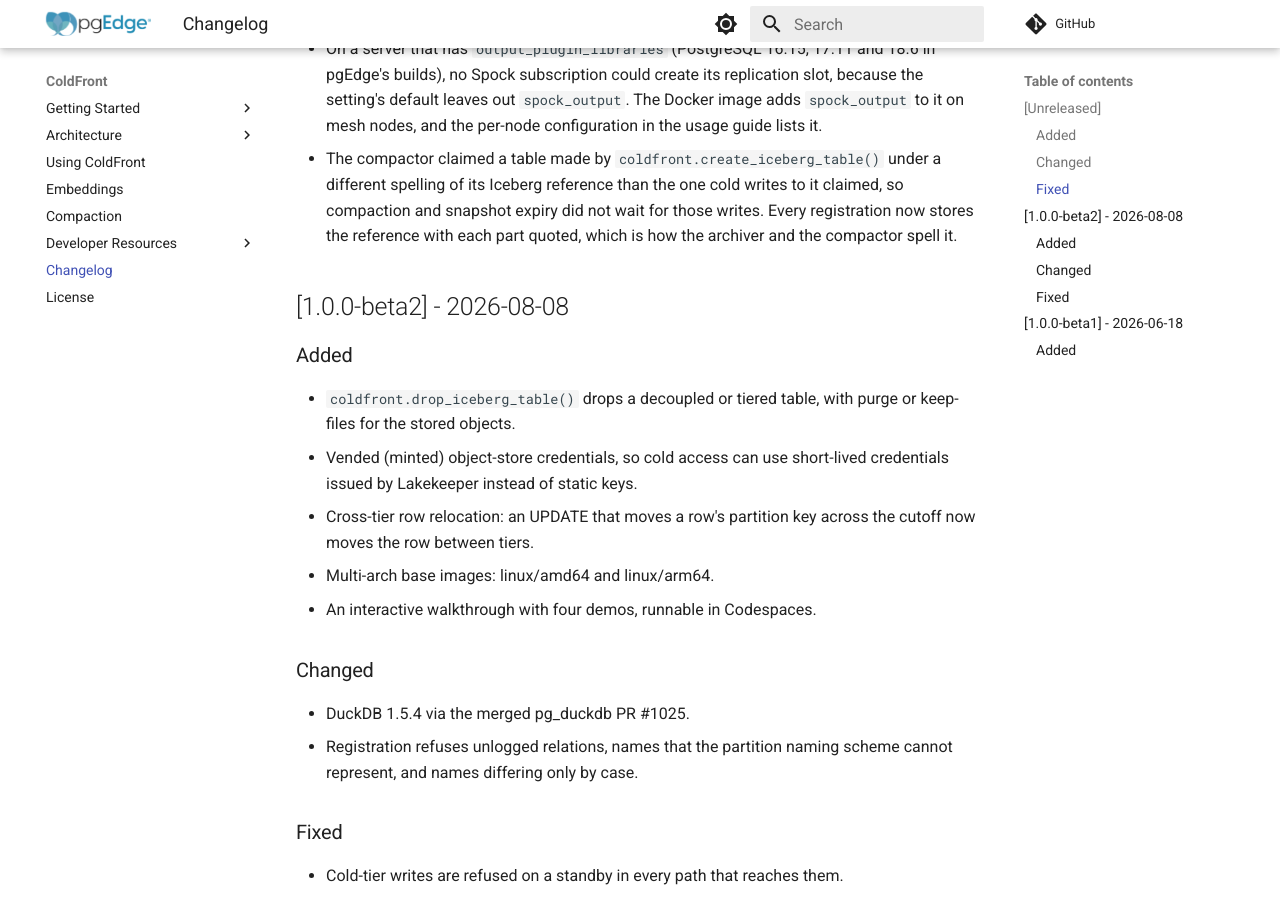
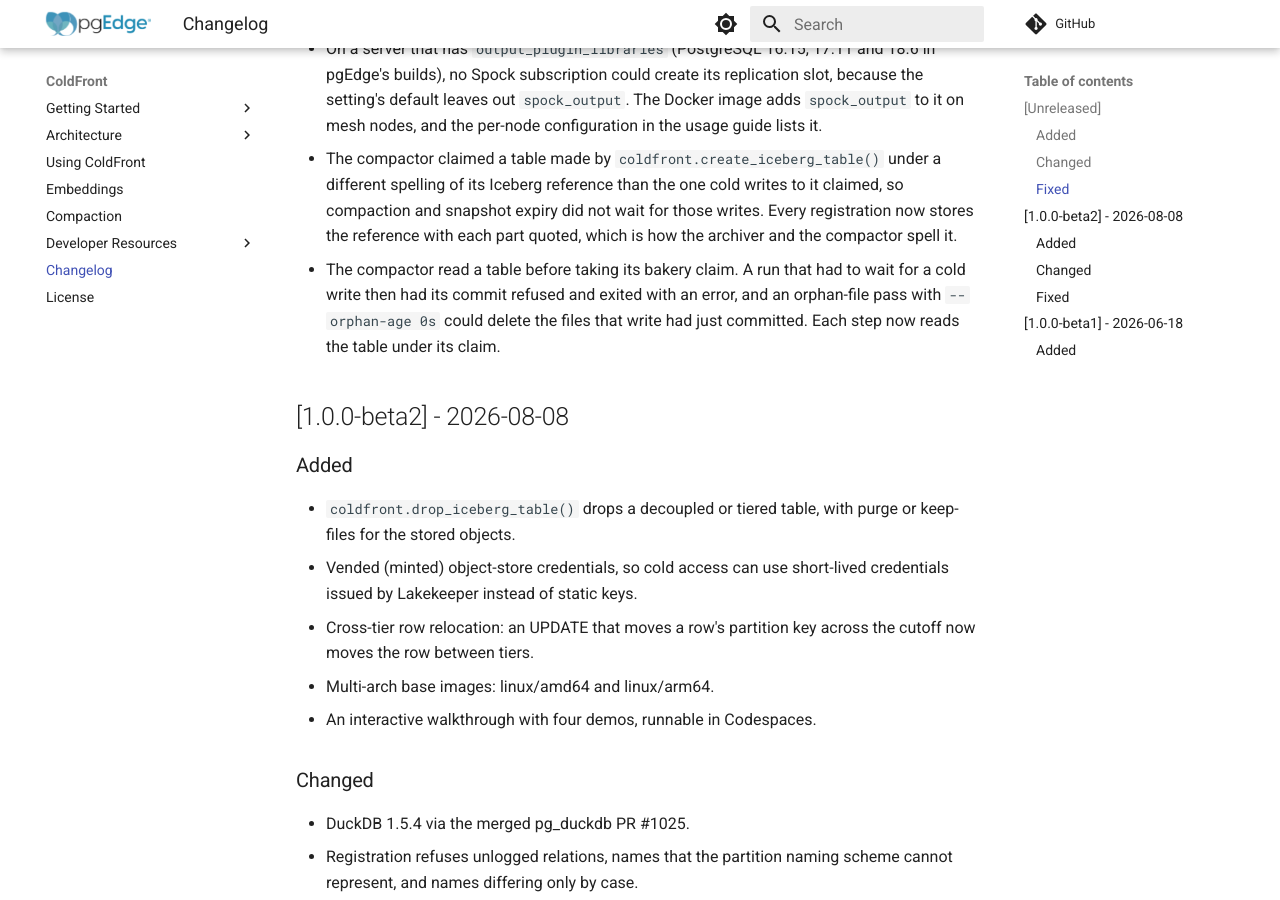
Before and after one commit to pgEdge/coldfront, an MkDocs documentation site: the page built from docs/changelog.md, in a window 1280 px wide and 900 px high, scrolled down 1310 px. Built offline with MkDocs 1.6.1 and Material for MkDocs 9.7.7, drawn with Linux system fonts in a browser that asks for light colours; comment, search, counter and statistics services are not loaded.

Commit message:
fix: read the table under the claim in every compactor step

```diff
--- a/docs/changelog.md
+++ b/docs/changelog.md
@@ -60,6 +60,11 @@ and this project adheres to
   writes to it claimed, so compaction and snapshot expiry did not wait for
   those writes. Every registration now stores the reference with each part
   quoted, which is how the archiver and the compactor spell it.
+- The compactor read a table before taking its bakery claim. A run that had
+  to wait for a cold write then had its commit refused and exited with an
+  error, and an orphan-file pass with `--orphan-age 0s` could delete the
+  files that write had just committed. Each step now reads the table under
+  its claim.
 
 ## [1.0.0-beta2] - 2026-08-08
 
```
Also changed, not shown: 2 other files.
